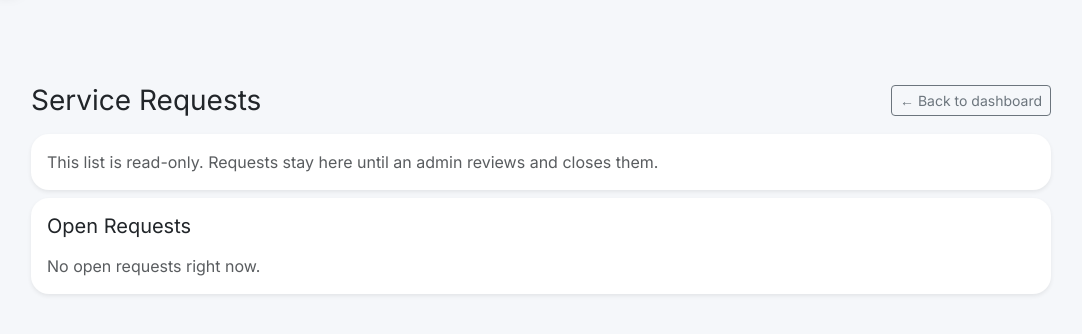
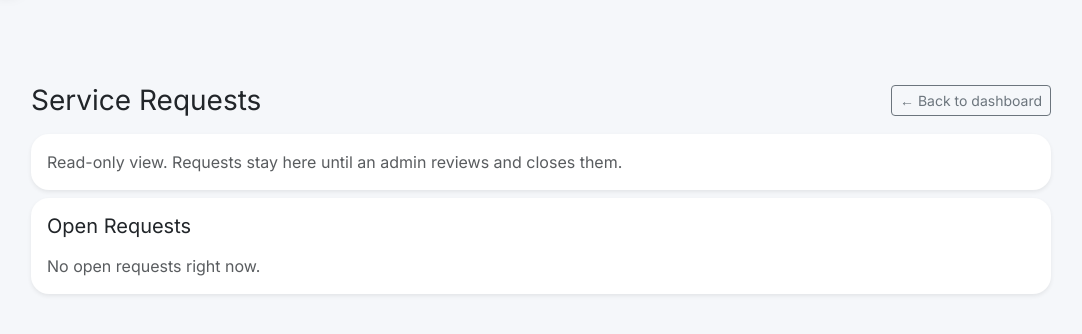
Before and after one commit to JorgeDD3/service_marketplace, a Python web app: template app/templates/provider/requests.html in a window 1280 px wide. Shown: the part 58-392 px from the top of the page, without its empty margins (49-1131 px from the left). Run offline with Jinja, Linux system fonts and the light colour scheme; the template is opened without the code that fills it, so the values that code supplies are empty.

Commit message:
docs: polish provider requests template copy

```diff
--- a/app/templates/provider/requests.html
+++ b/app/templates/provider/requests.html
@@ -1,7 +1,7 @@
 {#
   Provider service requests board (read-only).
 
-  Providers can browse open client requests to see unmet demand.
+  Providers use this to spot demand and decide what to offer next.
   Requests stay visible until an admin reviews and closes them.
 #}
 {% extends "base.html" %}
@@ -17,7 +17,7 @@
   <div class="card shadow-sm border-0 mb-2" style="border-radius: 18px;">
     <div class="card-body">
       <div class="text-muted">
-        This list is read-only. Requests stay here until an admin reviews and closes them.
+        Read-only view. Requests stay here until an admin reviews and closes them.
       </div>
     </div>
   </div>
```
